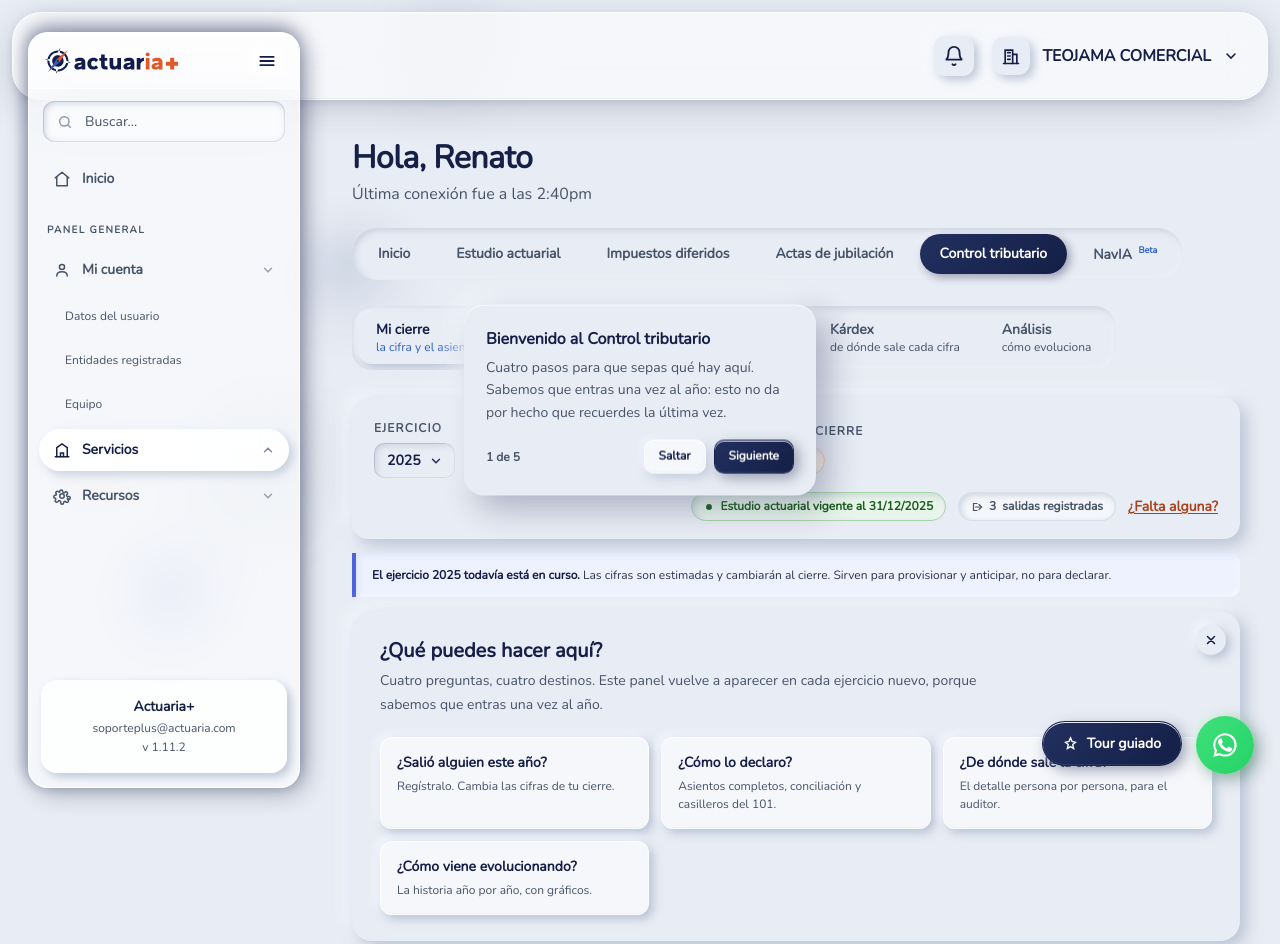
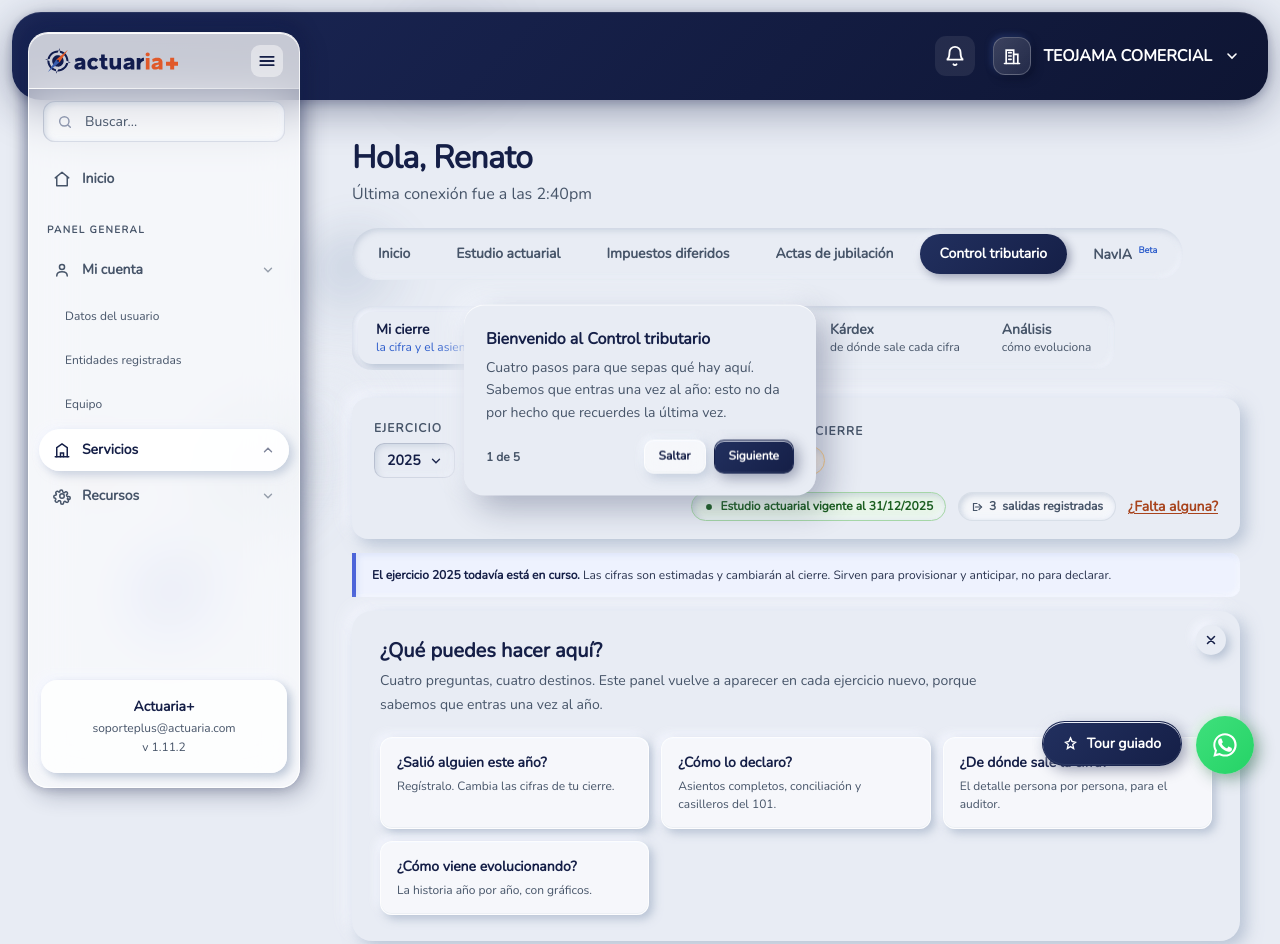
Before and after one commit to renatopuente-ux/actuariaplus-control-tributario, a plain HTML site: page index.html in a window 1280 px wide. Shown: the top 944 px of the page. Drawn offline with nearby package versions, Linux system fonts and the light colour scheme.

Commit message:
Revertir topbar a navy (correccion del usuario): la regla de superficies al color base aplica al contenido, no al chrome

```diff
--- a/index.html
+++ b/index.html
@@ -256,33 +256,35 @@
   box-shadow:var(--neu-out-sm)}
 .sb-card b{display:block;color:var(--navy);font-size:var(--font-size-tiny);font-weight:800}
 
-/* ─── 5 · TOPBAR — píldora de vidrio flotante ────────────────────────── */
-/* Antes era navy; el usuario prefiere superficies del color base para que
-   el neumorfismo se lea. z-index 100 < sidebar 200 a propósito. */
+/* ─── 5 · TOPBAR — píldora navy flotante ─────────────────────────────── */
+/* El navy del chrome SE QUEDA (corrección del usuario 2026-09-07): la regla
+   de "superficies al color base" aplica al contenido, no a la barra superior.
+   z-index 100 < sidebar 200 a propósito: el sidebar pasa por encima para que
+   su franja superior muestre el vidrio contra el azul oscuro. */
 .tb{
   position:fixed;top:var(--tb-top);left:12px;right:12px;z-index:100;
   height:var(--tb-h);border-radius:29px;
-  background:var(--glass-bg);
-  -webkit-backdrop-filter:blur(18px);backdrop-filter:blur(18px);
-  border:1px solid var(--glass-border);
+  background:linear-gradient(135deg,#1B2757 0%,var(--navy-deep) 100%);
   display:flex;align-items:center;justify-content:flex-end;gap:18px;
   padding:0 28px 0 calc(var(--sb-left) + var(--sb-w) + 24px);
   box-shadow:
-    0 10px 34px rgba(21,31,71,.16),
-    0 3px 10px rgba(21,31,71,.10),
-    var(--glass-shine);
+    0 10px 40px rgba(21,31,71,.40),
+    0 3px 10px rgba(21,31,71,.24),
+    inset 0 1px 0 rgba(255,255,255,.08);
 }
-.tb-bell{background:var(--bg);border:0;color:var(--navy);line-height:0;
-  padding:9px;border-radius:11px;transition:background .18s,box-shadow .18s;
-  box-shadow:var(--neu-out-sm)}
-.tb-bell:hover{background:rgba(255,255,255,.65)}
-.tb-bell:focus-visible{outline:2px solid var(--indigo);outline-offset:2px}
-.tb-ent{display:flex;align-items:center;gap:12px;color:var(--navy);font-weight:800;
+.tb-bell{background:rgba(255,255,255,.08);border:0;color:#fff;line-height:0;
+  padding:9px;border-radius:11px;transition:background .18s}
+.tb-bell:hover{background:rgba(255,255,255,.18)}
+.tb-bell:focus-visible{outline:2px solid #AFC0FF;outline-offset:2px}
+.tb-ent{display:flex;align-items:center;gap:12px;color:#fff;font-weight:800;
   font-size:var(--font-size-small)}
+/* Sobre navy no va vidrio blanco (se ensucia): gradiente translúcido nativo
+   y par de sombras tintado al propio navy. */
 .tb-ent .ico{width:38px;height:38px;border-radius:var(--radius-12);
-  display:grid;place-items:center;color:var(--navy);
-  background:var(--bg);
-  box-shadow:var(--neu-out-sm)}
+  display:grid;place-items:center;
+  background:linear-gradient(135deg,rgba(255,255,255,.18),rgba(255,255,255,.08));
+  border:1px solid rgba(255,255,255,.22);
+  box-shadow:3px 3px 8px var(--sh-navy-d),-2px -2px 6px var(--sh-navy-l)}
 
 /* ─── 6 · CABECERA DE CONTENIDO ──────────────────────────────────────── */
 h1{font-size:var(--font-size-h2);line-height:var(--line-height-h2);font-weight:800;
```
